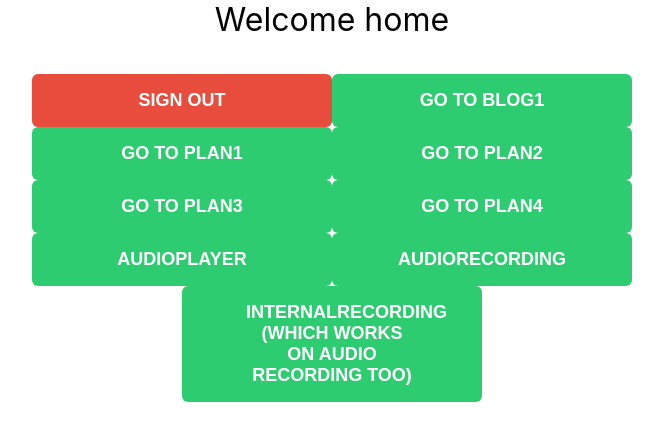
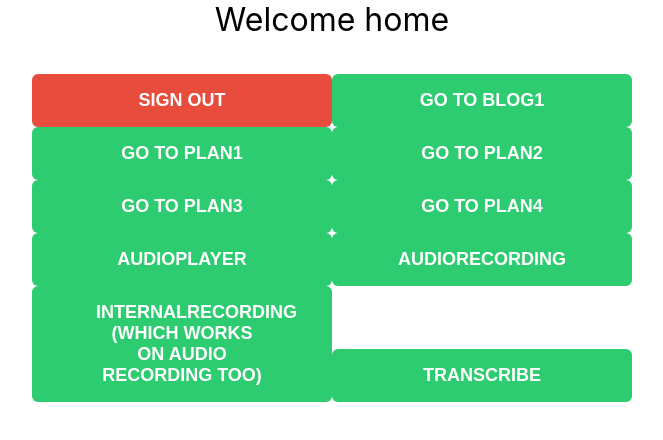
Before and after one commit to VincentLu91/react-firebase-login-email, a React (Create React App) app: page /home in a window 1280 px wide. Shown: the top 440 px of the page, without its empty margins (308-971 px from the left). Built offline with nearby package versions, Linux system fonts and the light colour scheme; no server answers; the database is empty; what mic-recorder-to-mp3 would draw is missing.

Commit message:
got socket to work on transcribe page

```diff
--- a/src/components/Home.js
+++ b/src/components/Home.js
@@ -214,6 +214,7 @@ const Home = ({ subscription, setSubscription }) => {
           <button onClick={() => navigate("/internalrecording")}>
             InternalRecording (which works on audio recording too)
           </button>
+          <button onClick={() => navigate("/transcribe")}>Transcribe</button>
         </p>
         {loading && (
           <div>
--- a/src/components/pages/Transcribe/Transcribe.js
+++ b/src/components/pages/Transcribe/Transcribe.js
@@ -98,7 +98,7 @@ const Transcribe = () => {
         alignItems: "center",
       }}
     >
-      <button onClick={startTranscribing()}>Start Transcribing</button>
+      <button onClick={startTranscribing}>Start Transcribing</button>
     </div>
   );
 };
```
